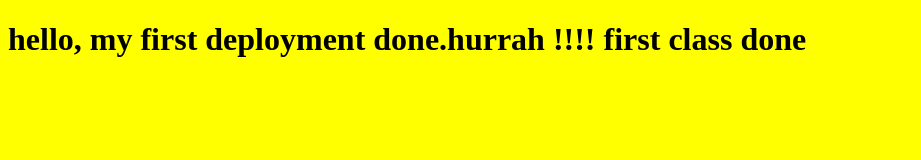
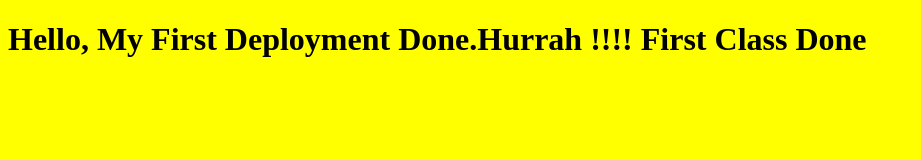
Before and after one commit to arsalanjamal/ars, a plain HTML site: page index.html in a window 1280 px wide. Shown: the whole page, without its empty margins (0-921 px from the left). Drawn offline with Linux system fonts and the light colour scheme.

Commit message:
Update index.html

```diff
--- a/index.html
+++ b/index.html
@@ -4,13 +4,16 @@
     <meta charset="UTF-8">
     <meta name="viewport" content="width=device-width, initial-scale=1.0">
     <title>Document</title>
+    <style>
+        body {
+            background: yellow;
+            text-transform: capitalize;
+
+        }
+        </style>
 </head>
 <body>
     <h1>hello, my first deployment done.hurrah !!!! first class done</h1>
-    <style>
-    body{
-        background-color: yellow;
-    }
-    </style>
+
 </body>
 </html>
```
